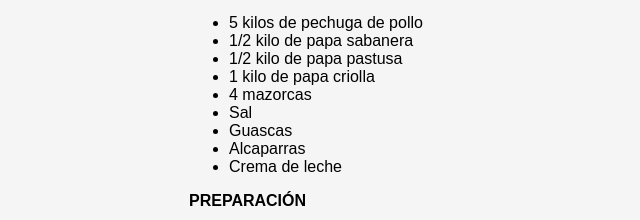
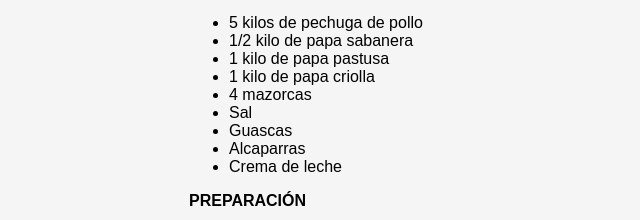
Before and after one commit to YaninaP4002/recetascocinasonline, a plain HTML site: page recetas/Colombia/ajiaco.html in a window 1280 px wide. Shown: the part 547-767 px from the top of the page, 51-691 px from the left. Drawn offline with Linux system fonts and the light colour scheme.

Commit message:
Se modificia los kilos de papa pastusa

```diff
--- a/recetas/Colombia/ajiaco.html
+++ b/recetas/Colombia/ajiaco.html
@@ -31,7 +31,7 @@
         <ul>
             <li>5 kilos de pechuga de pollo</li>
             <li>1/2 kilo de papa sabanera</li>
-            <li>1/2 kilo de papa pastusa</li>
+            <li>1 kilo de papa pastusa</li>
             <li>1 kilo de papa criolla</li>
             <li>4 mazorcas</li>
             <li>Sal</li>
```
